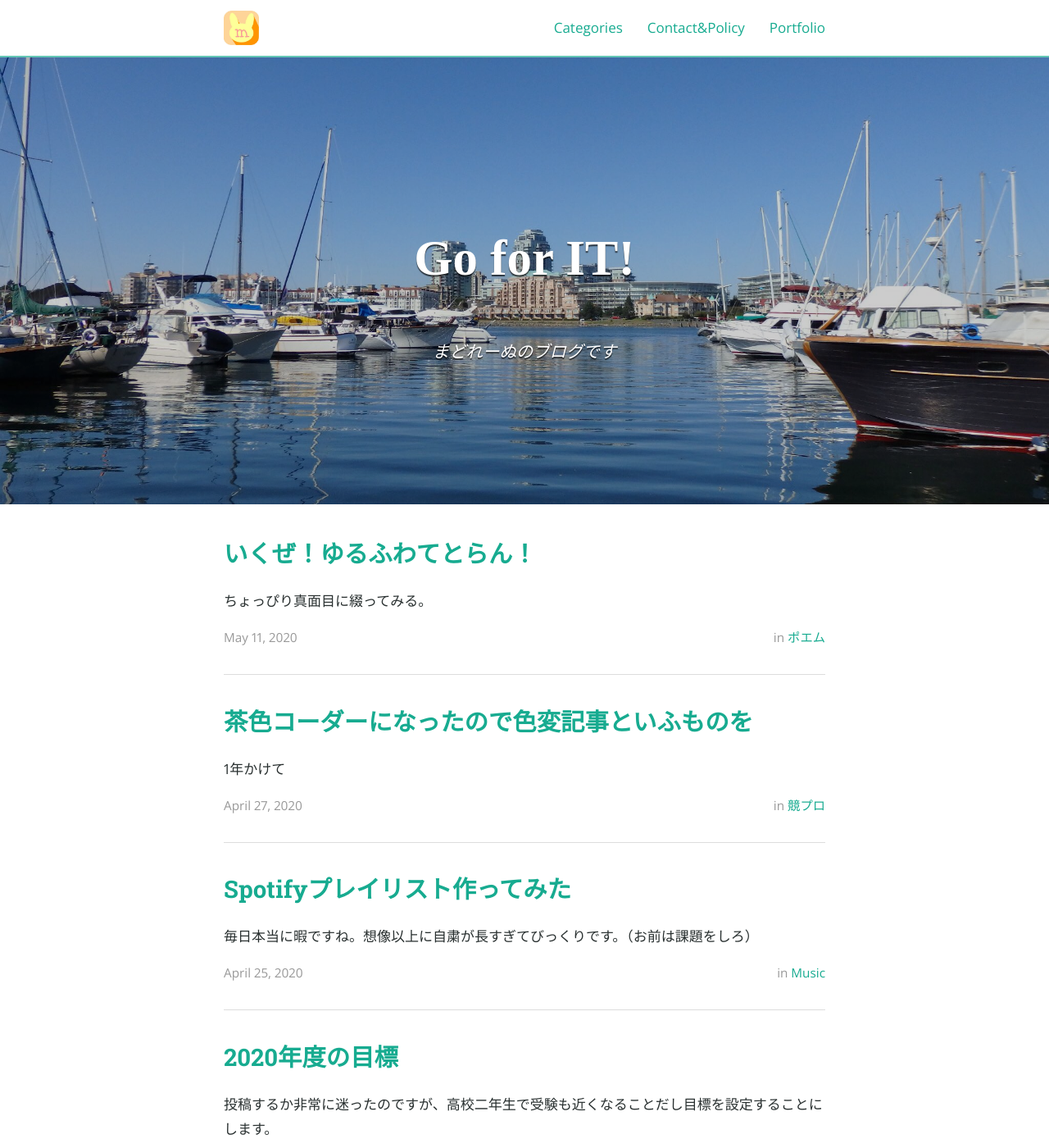
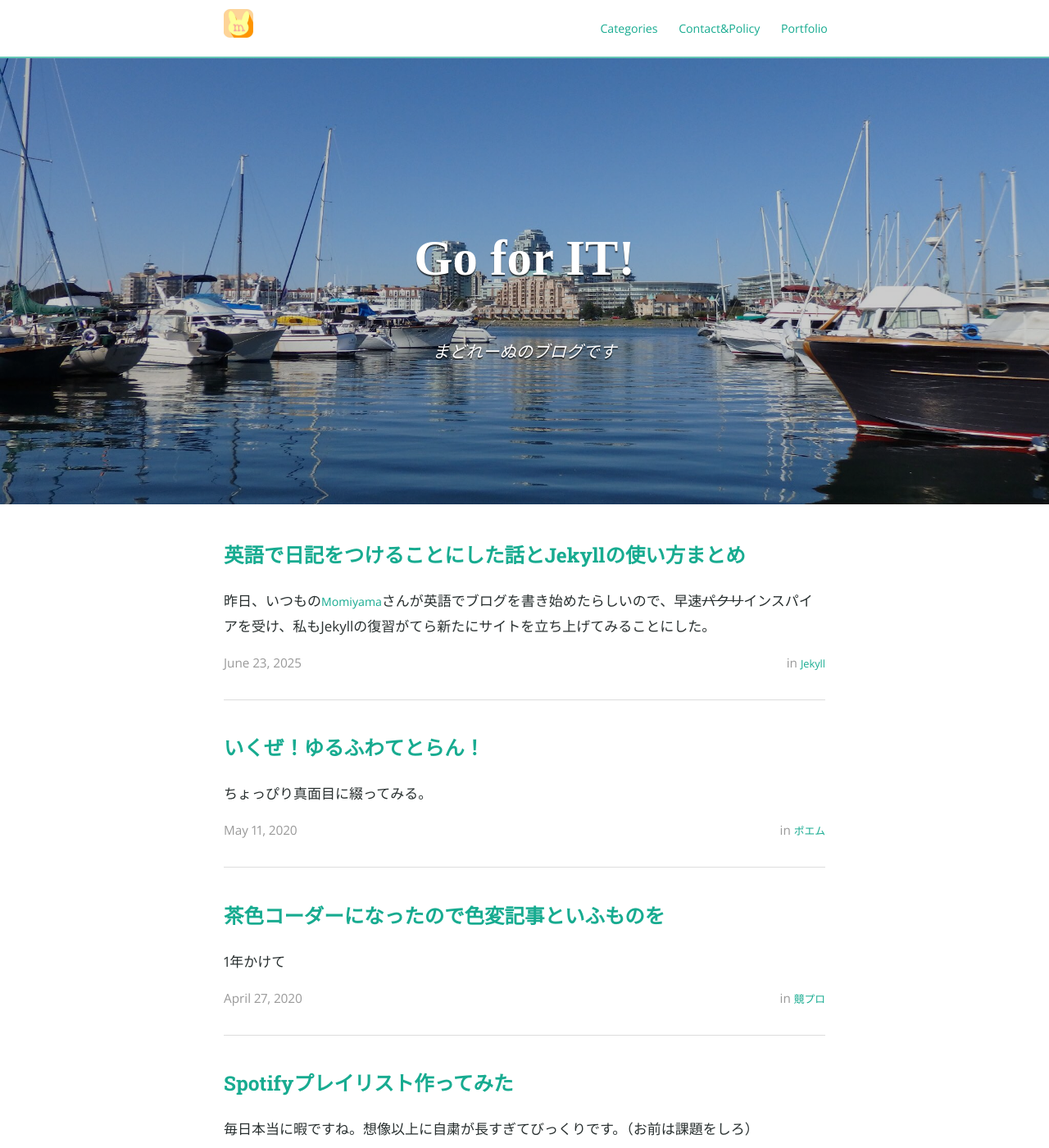
Before and after one commit to madoreenu/madoreenu.github.io, a Jekyll site: the page built from index.html, in a window 1280 px wide and 1400 px high. Shown: the whole window at 82% size. Built offline with Jekyll 4.4.1, drawn with Linux system fonts in a browser that asks for light colours; nearby versions of some CDN libraries; some web fonts are replaced; the list of posts is cut into pages by our own code; a style sheet for code colours, icons or effects is not loaded; some of the changed text lies outside the part shown.

Commit message:
homeの見出しを小さく

```diff
--- /dev/null
+++ b/_posts/2020-06-23-diary.md
@@ -0,0 +1,9 @@
+---
+layout: post
+title: 英語で日記をつけることにした話とJekyllの使い方まとめ
+date: 2025-06-23 8:50
+categories: jekyll
+---
+昨日、いつもの[Momiyama](https://twitter.com/momeemt)さんが英語でブログを書き始めたらしいので、早速~~パクリ~~インスパイアを受け、私もJekyllの復習がてら新たにサイトを立ち上げてみることにした。
+
+# セットアップ
--- a/_sass/base/_typography.scss
+++ b/_sass/base/_typography.scss
@@ -43,6 +43,8 @@ p {
 }
 
 a {
+  //ホームのpostsの見出しを小さくした↓
+  font-size: modular-scale(-1);
   color: $action-color;
   text-decoration: none;
   // transition: color 0.1s linear;
```
